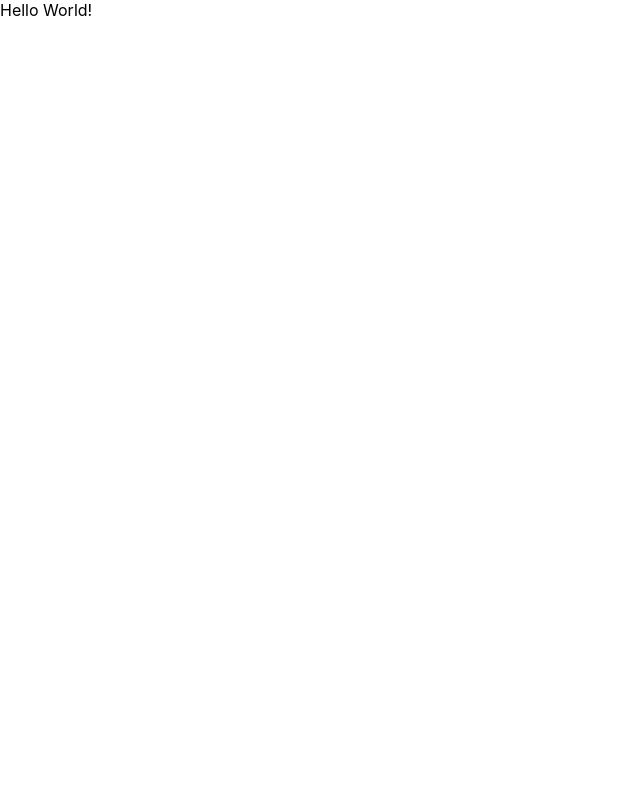
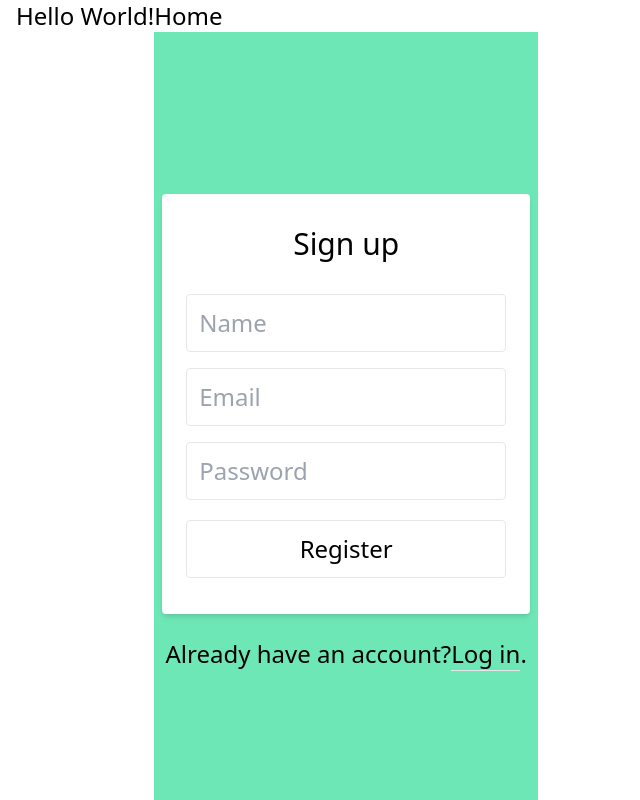
Before and after one commit to james-webdev/MERN_SocialNetwork_React_Front, a React (Create React App) app: page / in a window 1280 px wide. Shown: the top 800 px of the page, without its empty margins (0-640 px from the left). Built offline with nearby package versions, Linux system fonts and the light colour scheme.

Commit message:
signup working

```diff
--- /dev/null
+++ b/craco.config.js
@@ -0,0 +1,10 @@
+module.exports = {
+    style: {
+      postcss: {
+        plugins: [
+          require('tailwindcss'),
+          require('autoprefixer'),
+        ],
+      },
+    },
+  }
--- /dev/null
+++ b/postcss.config.js
@@ -0,0 +1,6 @@
+module.exports = {
+  plugins: {
+    tailwindcss: {},
+    autoprefixer: {},
+  },
+}
--- a/src/App.js
+++ b/src/App.js
@@ -1,10 +1,11 @@
-
+import Home from '../src/core/Home'
 
 function App() {
   return (
-    <div>
-      Hello World!
-               </div>
+    <div className="flex text-2xl">
+      <p className="h-4 ml-4">  Hello World! </p>
+      <Home/>
+      </div>
   );
 }
 
--- /dev/null
+++ b/src/components/SignIn.js
@@ -0,0 +1,39 @@
+import React from 'react'
+
+const SignIn = () => (
+
+    <div class="bg-green-300 min-h-screen flex flex-col">
+    <div class="container max-w-sm mx-auto flex-1 flex flex-col items-center justify-center px-2">
+        <div class="bg-blue-200 px-6 py-8 rounded shadow-md text-black w-full">
+            <h1 class="mb-8 text-3xl text-center">Sign In</h1>
+            <input
+                type="text"
+                class="block border border-grey-light w-full p-3 rounded mb-4"
+                name="fullname"
+                placeholder="Name" />
+
+            <input
+                type="text"
+                class="block border border-grey-light w-full p-3 rounded mb-4"
+                name="email"
+                placeholder="Email" />
+
+            <input
+                type="password"
+                class="block border border-red-light w-full p-3 rounded mb-4"
+                name="password"
+                placeholder="Password" />
+
+            <button
+                type="submit"
+                class="w-full text-center py-3 rounded bg-green text-white hover:bg-green-dark focus:outline-none my-1"
+            >Log In</button>
+
+        </div>
+
+    </div>
+</div>
+
+)
+
+export default SignIn;
--- /dev/null
+++ b/src/components/SignUp.js
@@ -0,0 +1,104 @@
+import React, {useState} from 'react';
+import axios from 'axios';
+
+
+function SignUp() {
+
+
+    const [state, setState] = useState({
+
+        name: '',
+        email: '',
+        password: '',
+    });
+
+    const handleChange = (e) => {
+//    console.log(e);
+   const {id, value} = e.target
+    setState(prevState => ({
+        ...prevState,
+        [id]: value
+    }))
+
+    }
+
+    const handleSubmit = () => {
+        console.log('submitted');
+        const payload = {
+            "name": state.name,
+            "email": state.email,
+            "password": state.password,
+        }
+        axios.post('http://localhost:8000/signup', payload)
+            .then(function (response) {
+                if(response.status === 200){
+                    setState(prevState => ({
+                        ...prevState,
+                        'successMessage' : 'Registration successful. Redirecting to home page..'
+                    }))
+
+                } else{
+                    console.log("Some error ocurred");
+                }
+            })
+            .catch(function (error) {
+                console.log(error);
+            });
+    }
+
+    return (
+    <div className="bg-green-300 min-h-screen flex flex-col">
+    <div className="container max-w-sm mx-auto flex-1 flex flex-col items-center justify-center px-2">
+        <div className="bg-white px-6 py-8 rounded shadow-md text-black w-full">
+            <h1 className="mb-8 text-3xl text-center">Sign up</h1>
+            <input
+                type="text"
+                className="block border border-grey-light w-full p-3 rounded mb-4"
+                name="name"
+                id="name"
+                placeholder="Name"
+                value={state.name}
+                onChange={handleChange} />
+
+            <input
+                type="text"
+                className="block border border-grey-light w-full p-3 rounded mb-4"
+                name="email"
+                id="email"
+                placeholder="Email"
+                value={state.email}
+                onChange={handleChange} />
+
+            <input
+                type="password"
+                className="block border border-grey-light w-full p-3 rounded mb-4"
+                name="password"
+                id="password"
+                placeholder="Password"
+                value={state.password}
+                onChange={handleChange} />
+
+            <button
+                type="submit"
+                className="w-full text-center py-3 rounded border bg-green text-black hover:bg-green-dark focus:outline-none my-1"
+                onClick={handleSubmit}
+            >Register</button>
+
+        </div>
+
+        <div className="text-grey-dark mt-6">
+            Already have an account?
+            <a className="no-underline border-b border-blue text-blue" href="../login/">
+                Log in
+            </a>.
+        </div>
+    </div>
+</div>
+    )
+}
+
+
+
+
+
+export default SignUp;
--- /dev/null
+++ b/src/core/Home.js
@@ -0,0 +1,17 @@
+import React from 'react'
+import SignUp from '../components/SignUp'
+import SignIn from '../components/SignIn'
+
+const Home = () => (
+
+ <div className="">
+    <p>
+    Home
+    </p>
+    <SignUp/>
+    <SignIn/>
+ </div>
+
+)
+
+export default Home;
--- a/src/index.css
+++ b/src/index.css
@@ -1,13 +1,3 @@
-body {
-  margin: 0;
-  font-family: -apple-system, BlinkMacSystemFont, 'Segoe UI', 'Roboto', 'Oxygen',
-    'Ubuntu', 'Cantarell', 'Fira Sans', 'Droid Sans', 'Helvetica Neue',
-    sans-serif;
-  -webkit-font-smoothing: antialiased;
-  -moz-osx-font-smoothing: grayscale;
-}
-
-code {
-  font-family: source-code-pro, Menlo, Monaco, Consolas, 'Courier New',
-    monospace;
-}
+@tailwind base;
+@tailwind components;
+@tailwind utilities;
--- /dev/null
+++ b/tailwind.config.js
@@ -0,0 +1,11 @@
+module.exports = {
+  purge: ['./src/**/*.{js,jsx,ts,tsx}', './public/index.html'],
+  darkMode: false, // or 'media' or 'class'
+  theme: {
+    extend: {},
+  },
+  variants: {
+    extend: {},
+  },
+  plugins: [],
+}
```
Also changed, not shown: package.json (+8 -3 lines), 2 other files (tests, documents, lock files or other folders).
